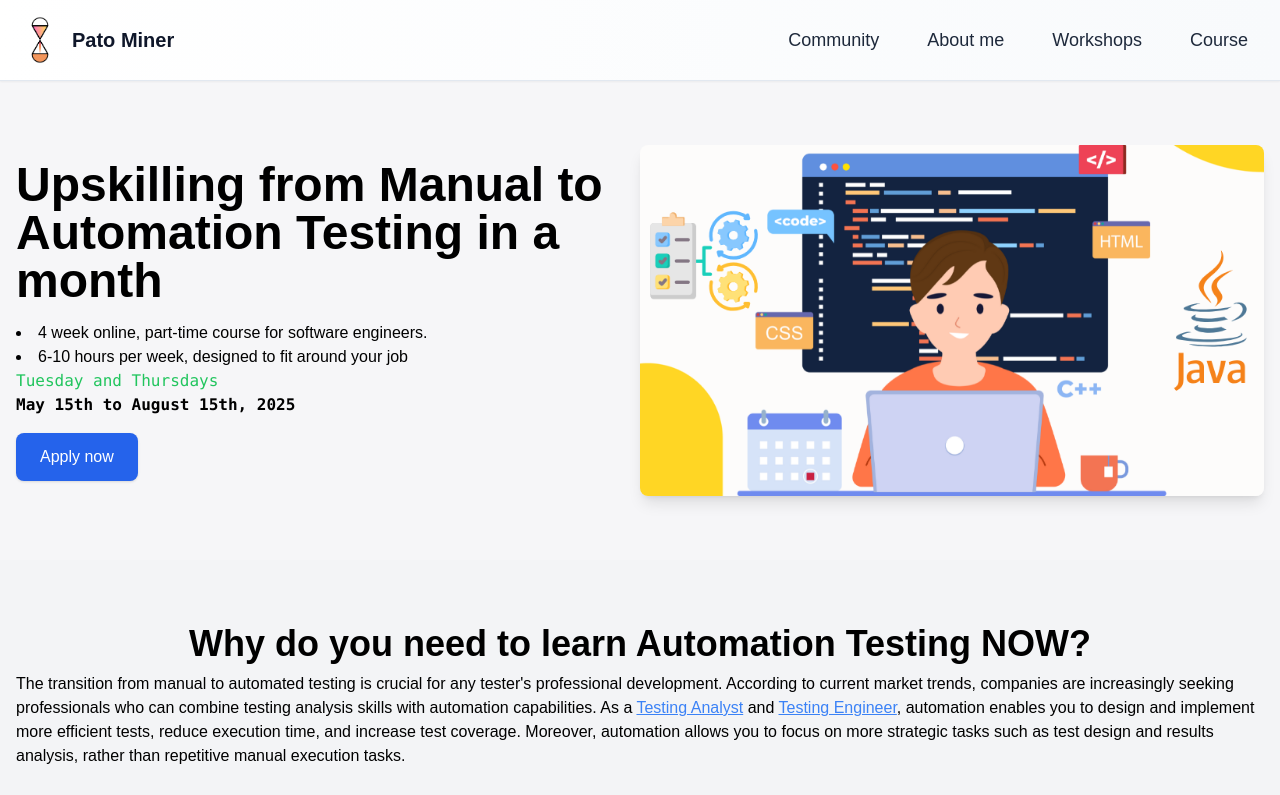
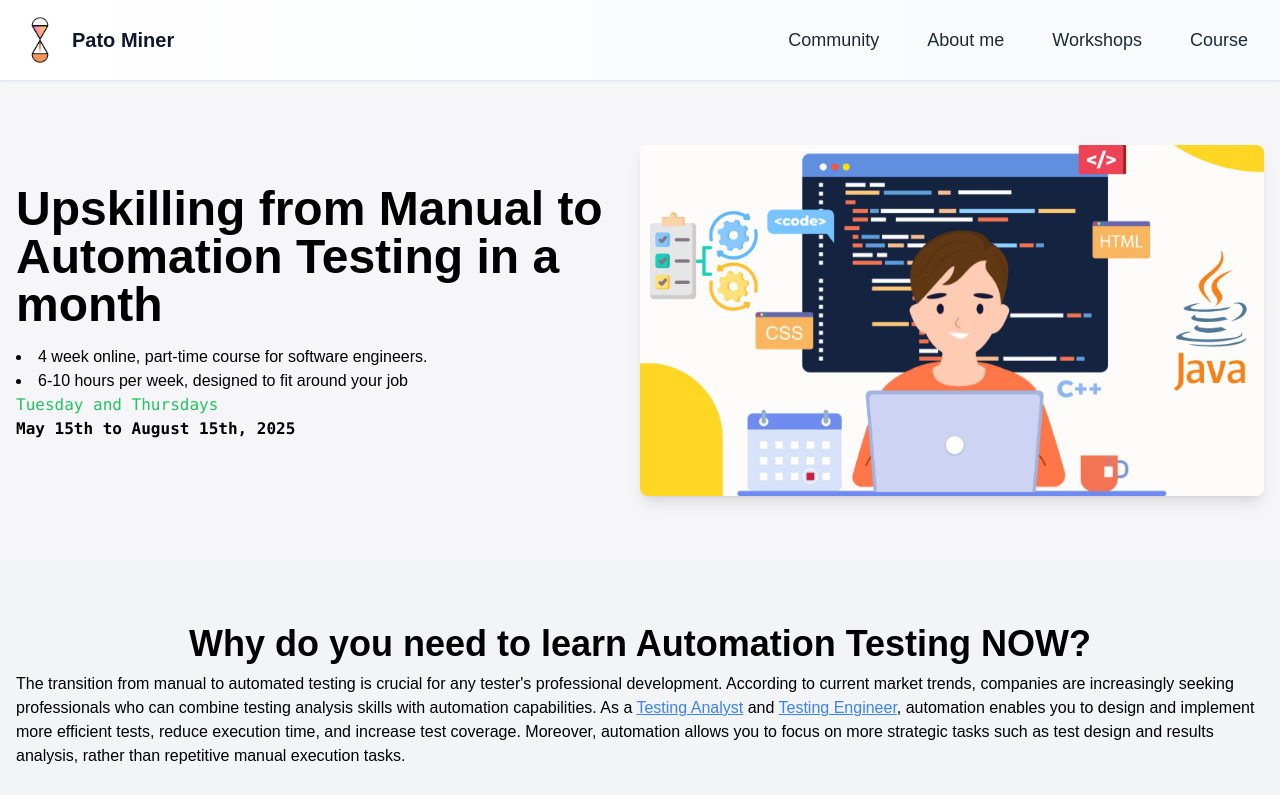
Before and after one commit to TheFreeRangeTester/patominer, a Next.js app: page /workshops/from-manual-to-automation-testing in a window 1280 px wide. Shown: the top 795 px of the page. Built offline with nearby package versions, Linux system fonts and the light colour scheme.

Commit message:
Saqué el apply now

```diff
--- a/app/workshops/advanced-test-engineering/page.tsx
+++ b/app/workshops/advanced-test-engineering/page.tsx
@@ -24,14 +24,6 @@ export default function AdvancedTestEngineering() {
                   February 24th to March 21st, 2025
                 </span>
               </ul>
-              <a
-                target="_blank"
-                rel="noreferrer"
-                className="inline-block bg-blue-600 text-white px-6 py-3 rounded-lg shadow hover:bg-blue-700 transition duration-300"
-                href=""
-              >
-                Apply now
-              </a>
             </div>
             <Image
               src="/images/Playwright-Workshop.png"
--- a/app/workshops/from-manual-to-automation-testing/page.tsx
+++ b/app/workshops/from-manual-to-automation-testing/page.tsx
@@ -24,14 +24,6 @@ export default function ManualToAutomation() {
                   May 15th to August 15th, 2025
                 </span>
               </ul>
-              <a
-                target="_blank"
-                rel="noreferrer"
-                className="inline-block bg-blue-600 text-white px-6 py-3 rounded-lg shadow hover:bg-blue-700 transition duration-300"
-                href=""
-              >
-                Apply now
-              </a>
             </div>
             <Image
               src="/images/Selenium-Workshop.png"
```
